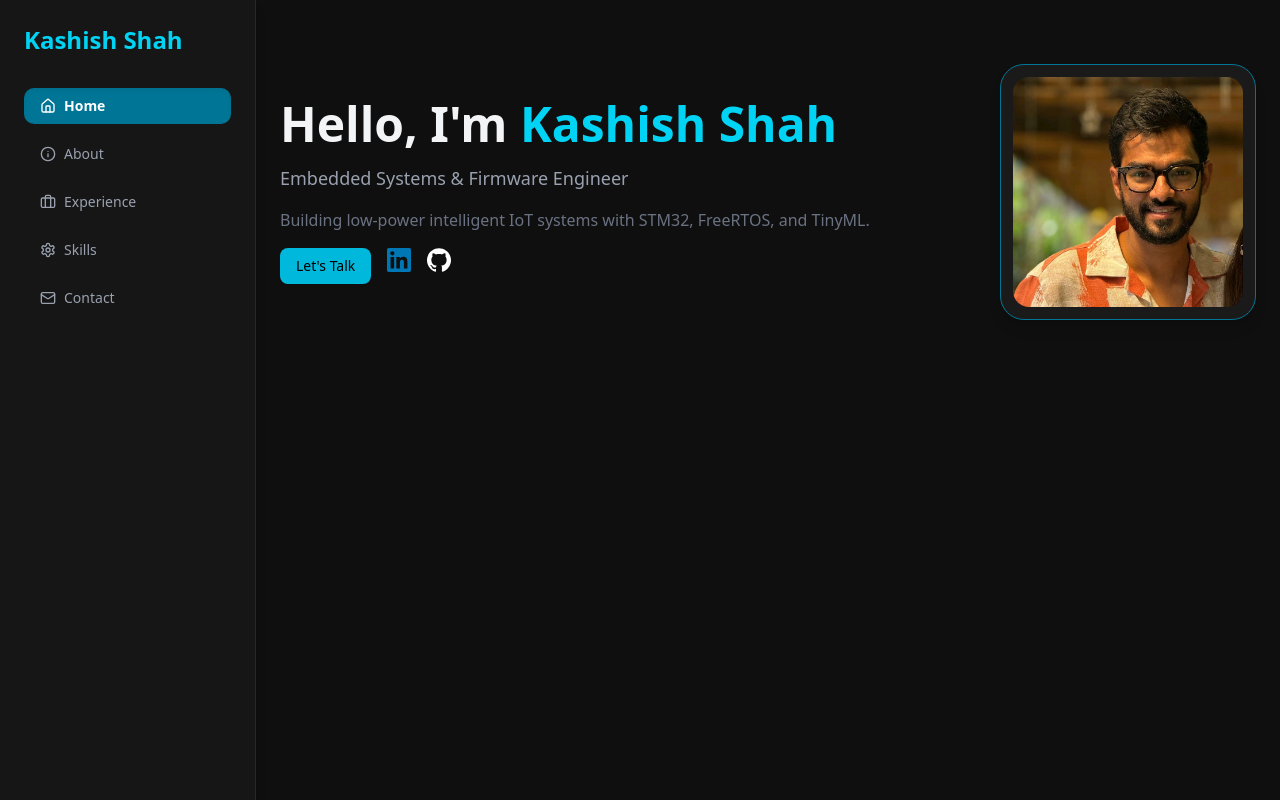
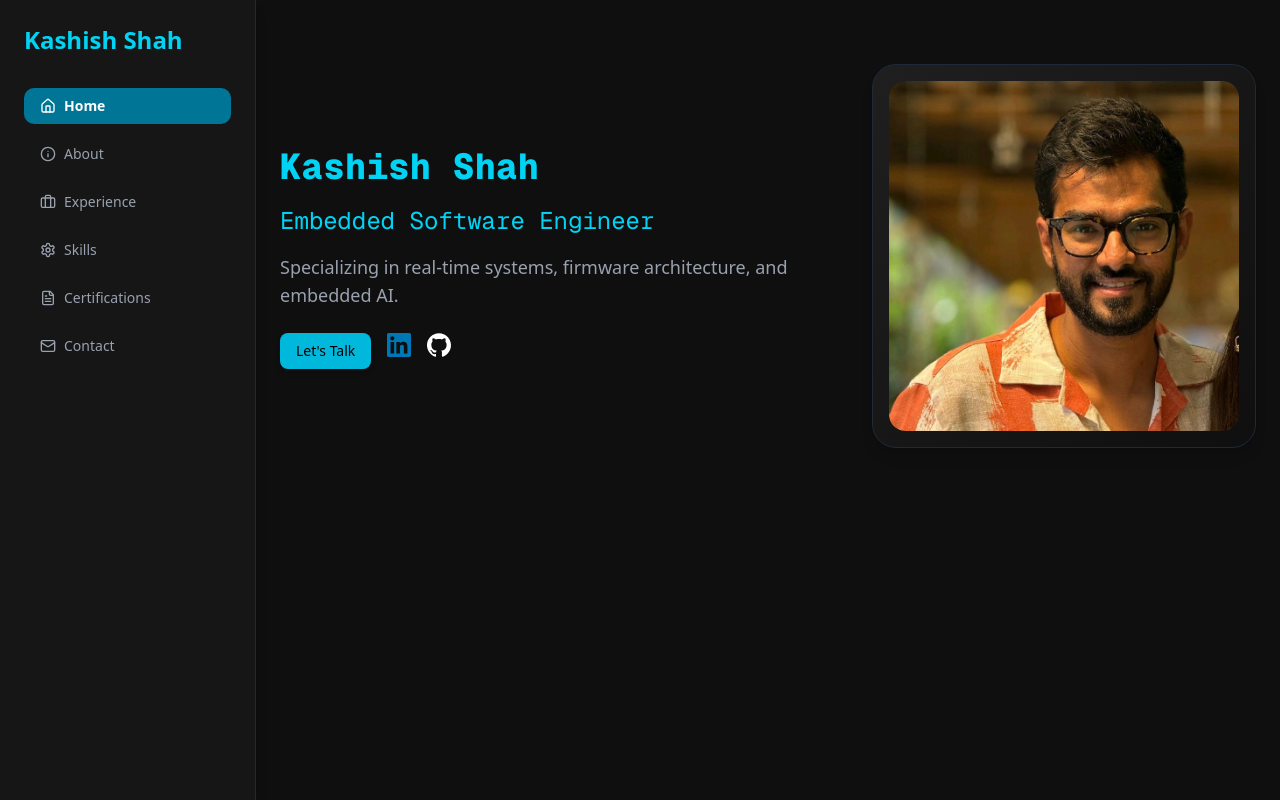
Before and after one commit to kashish55991/kashish-portfolio, a Next.js app: page / in a window 1280 px wide. Built offline with nearby package versions, Linux system fonts and the light colour scheme.

Commit message:
feat(home): redesign Home section to match modern portfolio layout

```diff
--- a/src/app/page.js
+++ b/src/app/page.js
@@ -11,8 +11,9 @@ import {
   Mail,
   Menu,
   X,
+  FileText,
 } from "lucide-react";
-import { SiGithub, SiLinkedin } from "react-icons/si";
+import { SiGithub, SiLinkedin, SiCplusplus, SiStmicroelectronics, SiTensorflow, SiPython, SiGit, SiArduino, SiEdx, SiCoursera } from "react-icons/si";
 import { Button } from "@/components/ui/button";
 import { Card, CardContent } from "@/components/ui/card";
 
@@ -21,12 +22,12 @@ const navItems = [
   { id: "about", label: "About", icon: <Info className="w-4 h-4" /> },
   { id: "experience", label: "Experience", icon: <Briefcase className="w-4 h-4" /> },
   { id: "skills", label: "Skills", icon: <Settings className="w-4 h-4" /> },
+  { id: "certifications", label: "Certifications", icon: <FileText className="w-4 h-4" /> },
   { id: "contact", label: "Contact", icon: <Mail className="w-4 h-4" /> },
 ];
 
 export default function HomePage() {
   const [activeSection, setActiveSection] = useState("home");
-  const [menuOpen, setMenuOpen] = useState(false);
 
   return (
     <div className="flex min-h-screen bg-[#0f0f0f] text-gray-100">
@@ -45,10 +46,9 @@ export default function HomePage() {
               key={id}
               onClick={() => setActiveSection(id)}
               whileHover={{ scale: 1.05 }}
-              whileTap={{ scale: 0.97 }}
-              className={`flex items-center gap-2 px-4 py-2 rounded-lg transition-all duration-300 ${
+              className={`flex items-center gap-2 px-4 py-2 rounded-lg transition ${
                 activeSection === id
-                  ? "bg-cyan-700 text-white font-semibold shadow-inner"
+                  ? "bg-cyan-700 text-white font-semibold"
                   : "hover:bg-[#1c1c1c] hover:text-cyan-300 text-gray-400"
               }`}
             >
@@ -64,152 +64,193 @@ export default function HomePage() {
         <AnimatePresence mode="wait">
           <motion.section
             key={activeSection}
+            className="max-w-5xl mx-auto"
             initial={{ opacity: 0, y: 20 }}
             animate={{ opacity: 1, y: 0 }}
             exit={{ opacity: 0, y: -20 }}
             transition={{ duration: 0.5 }}
-            className="max-w-5xl mx-auto"
           >
-            {/* Home */}
           {activeSection === "home" && (
-              <div className="flex flex-col-reverse md:flex-row items-center gap-10 md:gap-20 mt-10">
+            <div className="mt-10 flex flex-col md:flex-row items-center justify-between gap-10 md:gap-20">
+              {/* Left Panel */}
               <div className="flex-1 text-center md:text-left space-y-4">
-                  <h1 className="text-5xl font-bold">
-                    Hello, I'm{" "}
-                    <span className="text-cyan-400">Kashish Shah</span>
-                  </h1>
+                <h1 className="text-4xl font-extrabold text-cyan-400 font-mono leading-tight"> Kashish Shah </h1>
+                <h1 className="text-2xl text-cyan-400 font-mono"> Embedded Software Engineer</h1>
                 <p className="text-gray-400 text-lg">
-                    Embedded Systems & Firmware Engineer
+                  Specializing in real-time systems, firmware architecture, and embedded AI.
                 </p>
-                  <p className="text-gray-500">
-                    Building low-power intelligent IoT systems with STM32, FreeRTOS, and TinyML.
-                  </p>
-                  <div className="flex justify-center md:justify-start gap-4 mt-4">
+
+                <div className="flex justify-center md:justify-start gap-4 mt-6">
                   <a href="mailto:kashishharesh.shah@mavs.uta.edu">
-                      <Button className="bg-cyan-500 text-black hover:bg-cyan-600">
+                    <Button className="bg-cyan-500 text-black hover:bg-cyan-600 shadow-md">
                       Let's Talk
                     </Button>
                   </a>
-                    <a
-                      href="https://linkedin.com/in/kashishshah25"
-                      target="_blank"
-                      className="text-[#0077B5]"
-                    >
-                      <SiLinkedin className="w-6 h-6 hover:scale-110 transition" />
+                  <a href="https://linkedin.com/in/kashishshah25" target="_blank">
+                    <SiLinkedin className="text-[#0077B5] w-6 h-6 hover:scale-110 transition" />
                   </a>
-                    <a
-                      href="https://github.com/kashish55991"
-                      target="_blank"
-                      className="text-white"
-                    >
-                      <SiGithub className="w-6 h-6 hover:scale-110 transition" />
+                  <a href="https://github.com/kashish55991" target="_blank">
+                    <SiGithub className="text-white w-6 h-6 hover:scale-110 transition" />
                   </a>
                 </div>
               </div>
 
+              {/* Right Panel - Headshot or Visual */}
               <motion.div
-                  className="w-64 h-64 bg-[#1a1a1a] rounded-3xl shadow-lg border border-cyan-700 p-3"
-                  initial={{ scale: 0.8, opacity: 0 }}
+                initial={{ scale: 0.9, opacity: 0 }}
                 animate={{ scale: 1, opacity: 1 }}
                 transition={{ duration: 0.6 }}
+                className="w-full max-w-sm bg-gradient-to-br from-[#1f1f1f] to-[#0f0f0f] rounded-3xl p-4 border border-gray-800 shadow-lg"
               >
+                <div className="overflow-hidden rounded-2xl">
                   <Image
                     src="/Kashish Headshot.jpg"
                     alt="Kashish Shah"
-                    width={300}
-                    height={300}
-                    className="object-cover w-full h-full rounded-2xl"
+                    width={500}
+                    height={500}
+                    className="rounded-2xl object-cover w-full h-auto"
                   />
+                </div>
               </motion.div>
             </div>
           )}
 
       {/* About */}
       {activeSection === "about" && (
-              <div className="space-y-4 text-gray-300 max-w-3xl mx-auto mt-10">
+        <div className="mt-10 space-y-4 max-w-3xl mx-auto text-gray-300">
           <h2 className="text-3xl font-semibold text-cyan-400">About Me</h2>
           <p>
-                  Passionate and result-driven Embedded Software Engineer with a master’s degree...
+            Passionate and result-driven Embedded Software Engineer with a master’s degree in electrical engineering, specializing in real-time systems, firmware development, and connected IoT solutions. Currently at Digi International, where I design and optimize embedded software for industrial-grade IoT systems for Low Power Devices using LoRaWAN.
+            <br /><br />
+            My core strengths lie in low-level embedded programming (C/C++), working with ARM Cortex microcontrollers, and building real-time applications using FreeRTOS and bare-metal design patterns. I’ve delivered reliable, power-efficient solutions for constrained environments, and have hands-on experience with UART, SPI, I2C, LoRaWAN, and BLE.
+            <br /><br />
+            Recently, I’ve expanded my expertise into AI at the Edge and TinyML, completing certifications on:
+            <br />- Fundamentals of TinyML from Harvard University on EdX
+            <br />- Introduction to Embedded Machine Learning by Edge Impulse on Coursera
+            <br /><br />
+            🚀 I thrive at the intersection of embedded systems and intelligent edge computing—developing smarter, more adaptive systems close to the data source.
           </p>
-                {/* Truncated for space. Add full text here. */}
         </div>
       )}
 
       {/* Experience */}
       {activeSection === "experience" && (
-              <div className="space-y-6 mt-10 max-w-3xl mx-auto text-gray-300">
+        <div className="mt-10 space-y-6 max-w-3xl mx-auto text-gray-300">
           <h2 className="text-3xl font-semibold text-cyan-400">Experience</h2>
-
-                {/* Digi */}
-                <Card className="bg-[#1e1e1e] border border-gray-700">
+          {[
+            {
+              title: "Digi International",
+              time: "Apr 2021 – Present",
+              bullets: [
+                "Developed scalable LoRaWAN firmware (US915, EU868)",
+                "Built AT Command and API support for XBee LoRa devices",
+                "Integrated sensors (temperature, GPS, accelerometer)",
+                "Implemented DFU/XMODEM bootloaders for upgrades",
+                "Created automated test frameworks with Unity & Pytest",
+                "Improved RF performance with spectrum analyzer tools",
+                "Collaborated with backend team for telemetry & provisioning"
+              ]
+            },
+            {
+              title: "Haxiot, Inc",
+              time: "Feb 2021 – Apr 2021",
+              bullets: [
+                "Tested and debugged STM32 bare-metal devices",
+                "Built provisioning tools using Python and Raspberry Pi",
+                "Configured LoRaWAN for multiple product lines"
+              ]
+            },
+            {
+              title: "UTARI – UT Arlington Research Institute",
+              time: "Jan 2019 – Feb 2021",
+              bullets: [
+                "Developed Smart Seat Cushion firmware (Metro M4)",
+                "Used C, C++, CircuitPython for embedded control",
+                "Integrated BLE (nrf51), SPI, gesture button RGB input",
+                "Built automated testing system and Eagle PCB layouts"
+              ]
+            }
+          ].map((job, i) => (
+            <Card key={i} className="bg-[#1e1e1e] border border-gray-700">
               <CardContent className="pt-4 space-y-2">
-                    <h3 className="text-lg font-semibold text-white">Digi International</h3>
-                    <p className="text-sm text-gray-500">Apr 2021 – Present</p>
+                <h3 className="text-lg font-semibold text-white">{job.title}</h3>
+                <p className="text-sm text-gray-500">{job.time}</p>
                 <ul className="list-disc ml-5 text-sm space-y-1 text-gray-300">
-                      <li>Firmware for LoRaWAN XBee devices.</li>
-                      <li>Developed AT/API commands, bootloaders, unit tests, and sensor interfaces.</li>
+                  {job.bullets.map((item, idx) => (
+                    <li key={idx}>{item}</li>
+                  ))}
                 </ul>
               </CardContent>
             </Card>
-
-                {/* Haxiot */}
-                <Card className="bg-[#1e1e1e] border border-gray-700">
-                  <CardContent className="pt-4 space-y-2">
-                    <h3 className="text-lg font-semibold text-white">Haxiot, Inc</h3>
-                    <p className="text-sm text-gray-500">Feb 2021 – Apr 2021</p>
-                    <ul className="list-disc ml-5 text-sm space-y-1 text-gray-300">
-                      <li>Tested STM32 devices, developed Python provisioning scripts.</li>
-                    </ul>
-                  </CardContent>
-                </Card>
-
-                {/* UTARI */}
-                <Card className="bg-[#1e1e1e] border border-gray-700">
-                  <CardContent className="pt-4 space-y-2">
-                    <h3 className="text-lg font-semibold text-white">UTARI</h3>
-                    <p className="text-sm text-gray-500">Jan 2019 – Feb 2021</p>
-                    <ul className="list-disc ml-5 text-sm space-y-1 text-gray-300">
-                      <li>Built BLE-powered Smart Cushion using Metro M4, nRF51, SPI.</li>
-                    </ul>
-                  </CardContent>
-                </Card>
+          ))}
         </div>
       )}
 
       {/* Skills */}
       {activeSection === "skills" && (
+        <div className="mt-10 space-y-6 max-w-5xl mx-auto text-gray-300">
+          <h2 className="text-3xl font-semibold text-cyan-400">Skills</h2>
+          <div className="grid md:grid-cols-2 lg:grid-cols-3 gap-6 text-sm">
+            <div><h4 className="font-bold text-white mb-1">🧠 Embedded Systems</h4><p>FreeRTOS, RTOS, ARM Cortex, Edge AI, TinyML, Bare-metal</p></div>
+            <div><h4 className="font-bold text-white mb-1">📟 Microcontrollers</h4><p>STM32, EFR32, TI Launchpad, Raspberry Pi, Arduino</p></div>
+            <div><h4 className="font-bold text-white mb-1">💬 Languages</h4><p>C, C++, Python, MicroPython, Bash, Assembly</p></div>
+            <div><h4 className="font-bold text-white mb-1">🔌 Protocols</h4><p>LoRaWAN, UART, SPI, I2C, GPIO, ADC, BLE, Modbus, TCP/IP</p></div>
+            <div><h4 className="font-bold text-white mb-1">🧰 Tools</h4><p>Git, Eagle PCB, JIRA, MATLAB, Wireshark</p></div>
+            <div><h4 className="font-bold text-white mb-1">💻 IDEs</h4><p>STM32CubeIDE, IAR, VS Code, Arduino IDE, Eclipse</p></div>
+          </div>
+          <div className="mt-6 text-cyan-400 flex flex-wrap gap-5 text-2xl justify-center md:justify-start">
+            <SiStmicroelectronics title="STM32" />
+            <SiCplusplus title="C++" />
+            <SiTensorflow title="TinyML" />
+            <SiPython title="Python" />
+            <SiGit />
+            <SiArduino />
+          </div>
+        </div>
+      )}
+            {/* Certifications */}
+            {activeSection === "certifications" && (
               <div className="mt-10 space-y-6 max-w-3xl mx-auto text-gray-300">
-                <h2 className="text-3xl font-semibold text-cyan-400">Skills</h2>
-                <div className="grid md:grid-cols-2 gap-6">
+                <h2 className="text-3xl font-semibold text-cyan-400">Licenses & Certifications</h2>
+                <div className="space-y-4">
+                  <a
+                    href="https://courses.edx.org/certificates/0b8a1bafd47e481192e06e1162e1585f"
+                    target="_blank"
+                    rel="noopener noreferrer"
+                    className="flex items-center gap-3 p-4 bg-[#1e1e1e] border border-gray-700 rounded-lg hover:border-cyan-500 transition"
+                  >
+                    <SiEdx className="text-pink-500 w-6 h-6" />
                     <div>
-                    <h4 className="font-semibold text-white mb-1">🧠 Embedded Skills</h4>
-                    <p>FreeRTOS, ARM Architecture, Debugging, Memory Management, Edge AI, TinyML</p>
+                      <h4 className="font-semibold text-white">Fundamentals of TinyML</h4>
+                      <p className="text-sm text-gray-400">HarvardX (edX)</p>
                     </div>
+                  </a>
+
+                  <a
+                    href="https://coursera.org/share/07075eb00eedac0f3dad58bd0fe1f57b"
+                    target="_blank"
+                    rel="noopener noreferrer"
+                    className="flex items-center gap-3 p-4 bg-[#1e1e1e] border border-gray-700 rounded-lg hover:border-cyan-500 transition"
+                  >
+                    <SiCoursera className="text-blue-400 w-6 h-6" />
                     <div>
-                    <h4 className="font-semibold text-white mb-1">🔌 Protocols</h4>
-                    <p>LoRaWAN, UART, SPI, I2C, GPIO, ADC, BLE, Modbus</p>
+                      <h4 className="font-semibold text-white">Embedded Machine Learning</h4>
+                      <p className="text-sm text-gray-400">Edge Impulse (Coursera)</p>
                     </div>
-                  <div>
-                    <h4 className="font-semibold text-white mb-1">🛠 Tools</h4>
-                    <p>VS Code, STM32Cube, Eagle PCB, Jira, Git, MATLAB</p>
-                  </div>
-                  <div>
-                    <h4 className="font-semibold text-white mb-1">🧾 Languages</h4>
-                    <p>C, C++, Python, MicroPython, Bash, ARM Assembly</p>
-                  </div>
+                  </a>
                 </div>
               </div>
             )}
 
             {/* Contact */}
             {activeSection === "contact" && (
-              <div className="mt-10 space-y-4 max-w-3xl mx-auto text-gray-300">
+              <div className="mt-10 max-w-3xl mx-auto text-gray-300 space-y-3">
                 <h2 className="text-3xl font-semibold text-cyan-400">Contact</h2>
-                <p>Let’s connect and build awesome embedded projects 🚀</p>
+                <p>📩 Feel free to reach out for collaboration, questions, or opportunities.</p>
                 <ul className="space-y-2">
-                  <li>📧 <a href="mailto:kashishharesh.shah@mavs.uta.edu" className="text-cyan-400">Email</a></li>
-                  <li>🔗 <a href="https://linkedin.com/in/kashishshah25" className="text-cyan-400">LinkedIn</a></li>
-                  <li>💻 <a href="https://github.com/kashish55991" className="text-cyan-400">GitHub</a></li>
+                  <li>Email: <a className="text-cyan-400" href="mailto:kashishharesh.shah@mavs.uta.edu">kashishharesh.shah@mavs.uta.edu</a></li>
+                  <li>LinkedIn: <a className="text-cyan-400" href="https://linkedin.com/in/kashishshah25">linkedin.com/in/kashishshah25</a></li>
+                  <li>GitHub: <a className="text-cyan-400" href="https://github.com/kashish55991">github.com/kashish55991</a></li>
                 </ul>
               </div>
             )}
```
Lines whose indentation alone changed are shown as unchanged.
